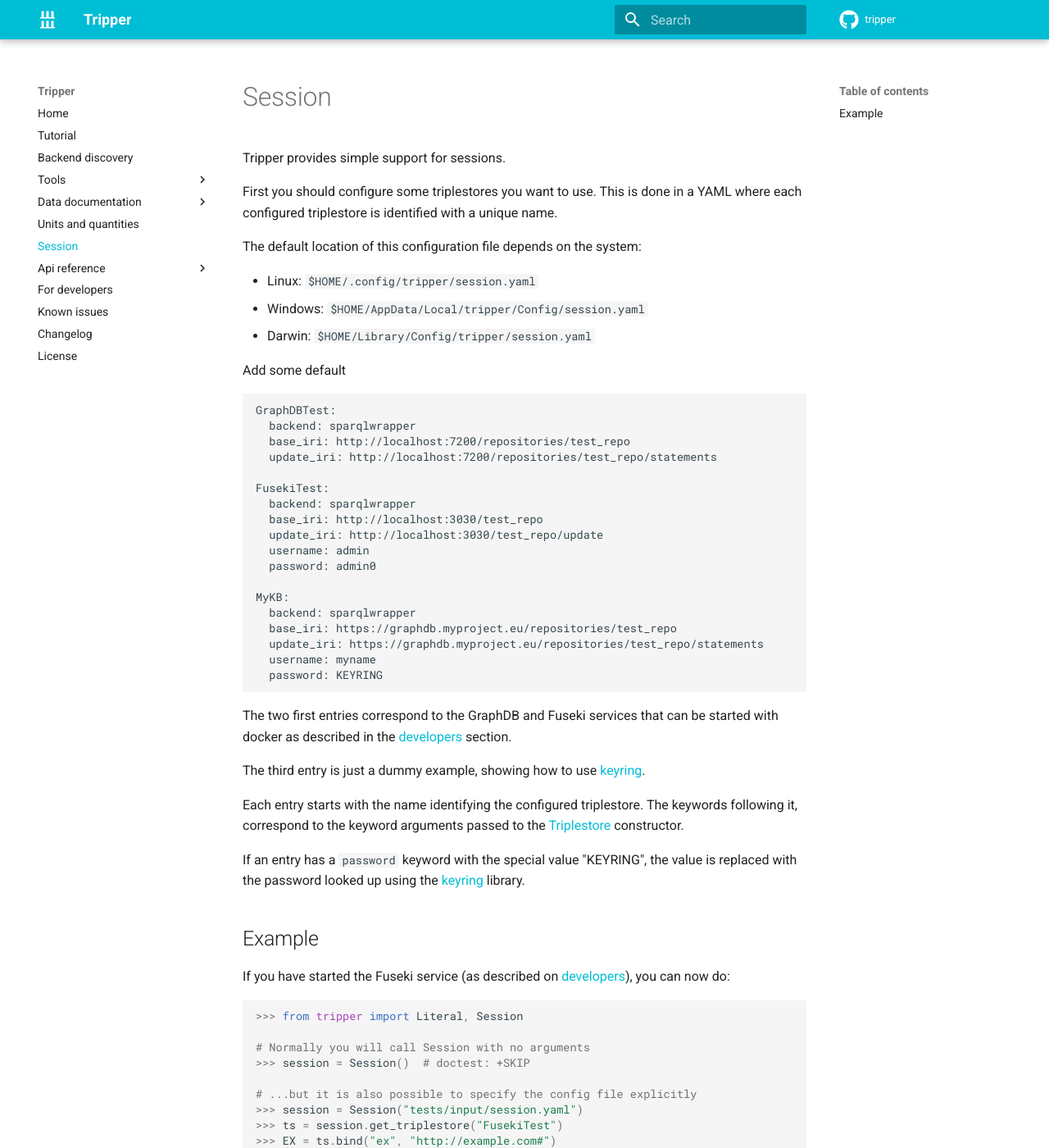
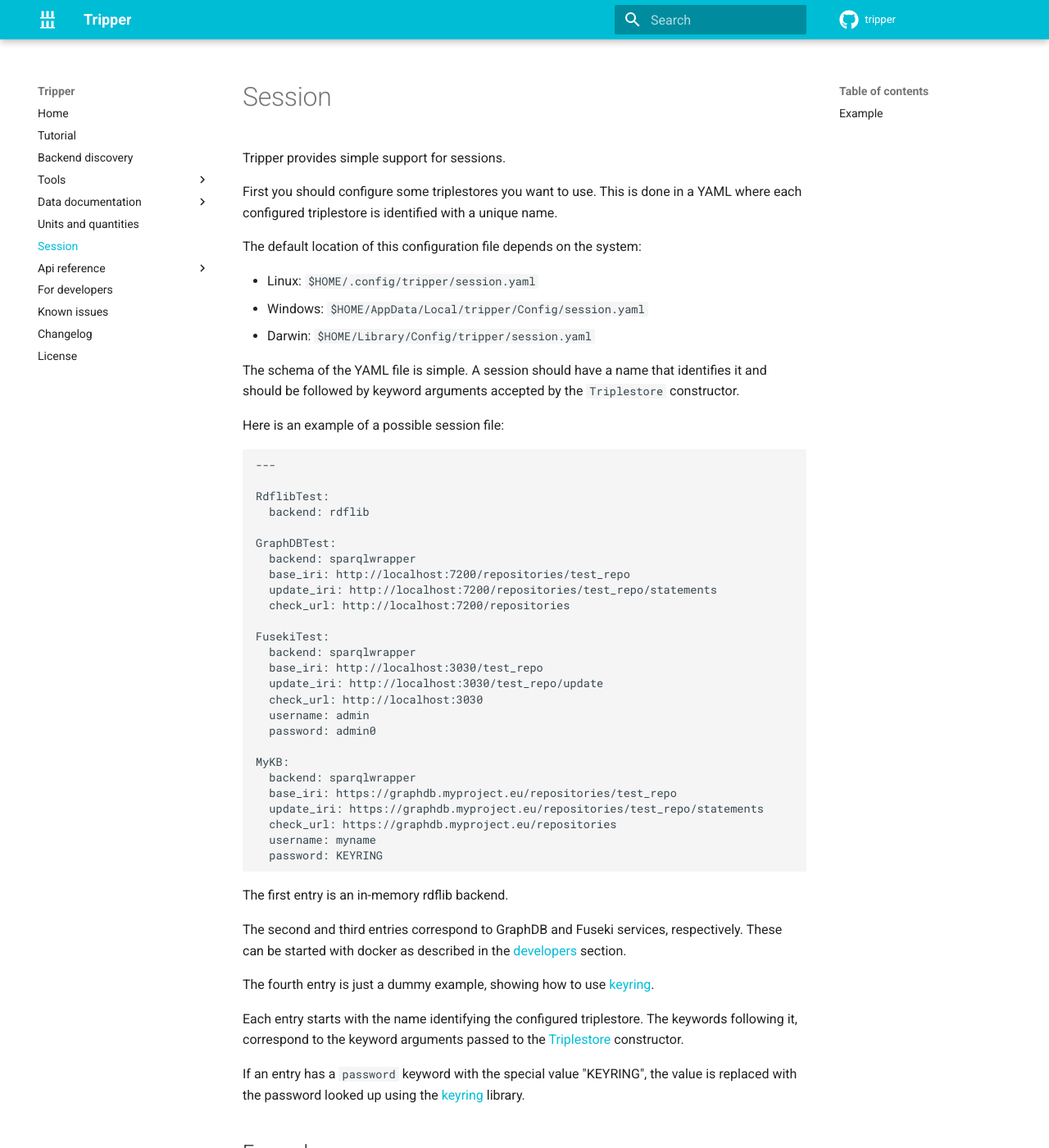
Before and after one commit to EMMC-ASBL/tripper, an MkDocs documentation site: the page built from docs/session.md, in a window 1280 px wide and 1400 px high. Shown: the whole window at 82% size. Built offline with MkDocs 1.6.1 and Material for MkDocs 9.7.7, drawn with Linux system fonts in a browser that asks for light colours; comment, search, counter and statistics services are not loaded; the version menu is left out.

Commit message:
Added available() method and check_url to argument to Triplestore (#437)
# Description
Integrated checking if a backend service is available to the standard
Triplestore API, by adding the available() method and check_url to
argument to the Triplestore class.

The `check_url` configuration can now be configured together with other
parameters in the session.

Simplified tests by using sessions and the new `check_url`
configuration.

## Type of change
- [ ] Bug fix and code cleanup
- [x] New feature
- [ ] Documentation update
- [ ] Testing

---------

Co-authored-by: Francesca L. Bleken <48128015+francescalb@users.noreply.github.com>

````diff
--- a/docs/session.md
+++ b/docs/session.md
@@ -11,18 +11,28 @@
 - Windows: `$HOME/AppData/Local/tripper/Config/session.yaml`
 - Darwin: `$HOME/Library/Config/tripper/session.yaml`
 
-Add some default
+The schema of the YAML file is simple.
+A session should have a name that identifies it and should be followed by keyword arguments accepted by the `Triplestore` constructor.
+
+Here is an example of a possible session file:
 
 ```
+---
+
+RdflibTest:
+  backend: rdflib
+
 GraphDBTest:
   backend: sparqlwrapper
   base_iri: http://localhost:7200/repositories/test_repo
   update_iri: http://localhost:7200/repositories/test_repo/statements
+  check_url: http://localhost:7200/repositories
 
 FusekiTest:
   backend: sparqlwrapper
   base_iri: http://localhost:3030/test_repo
   update_iri: http://localhost:3030/test_repo/update
+  check_url: http://localhost:3030
   username: admin
   password: admin0
 
@@ -30,15 +40,18 @@
   backend: sparqlwrapper
   base_iri: https://graphdb.myproject.eu/repositories/test_repo
   update_iri: https://graphdb.myproject.eu/repositories/test_repo/statements
+  check_url: https://graphdb.myproject.eu/repositories
   username: myname
   password: KEYRING
 ```
 
-The two first entries correspond to the GraphDB and Fuseki services
-that can be started with docker as described in the [developers]
-section.
+The first entry is an in-memory rdflib backend.
 
-The third entry is just a dummy example, showing how to use [keyring].
+The second and third entries correspond to GraphDB and Fuseki services,
+respectively.
+These can be started with docker as described in the [developers] section.
+
+The fourth entry is just a dummy example, showing how to use [keyring].
 
 Each entry starts with the name identifying the configured triplestore.
 The keywords following it, correspond to the keyword arguments passed to the
````
Also changed, not shown: docs/developers.md (+12 -3 lines), 5 other files.
